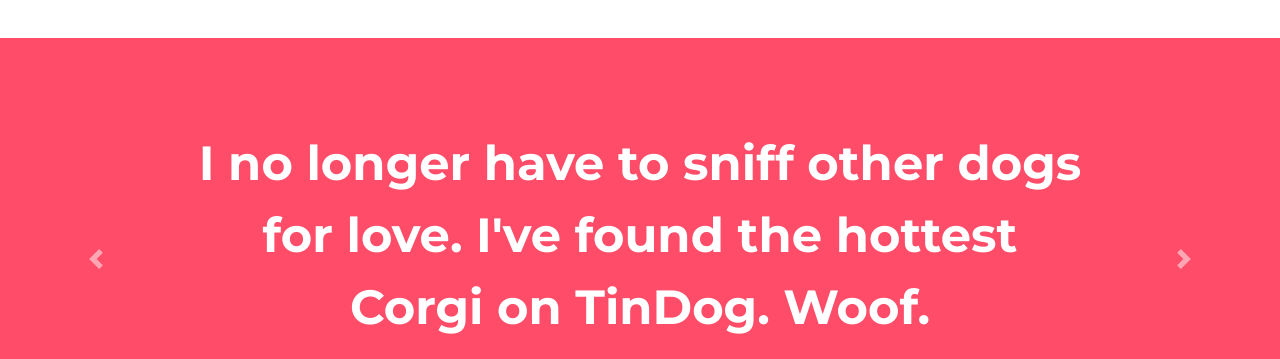
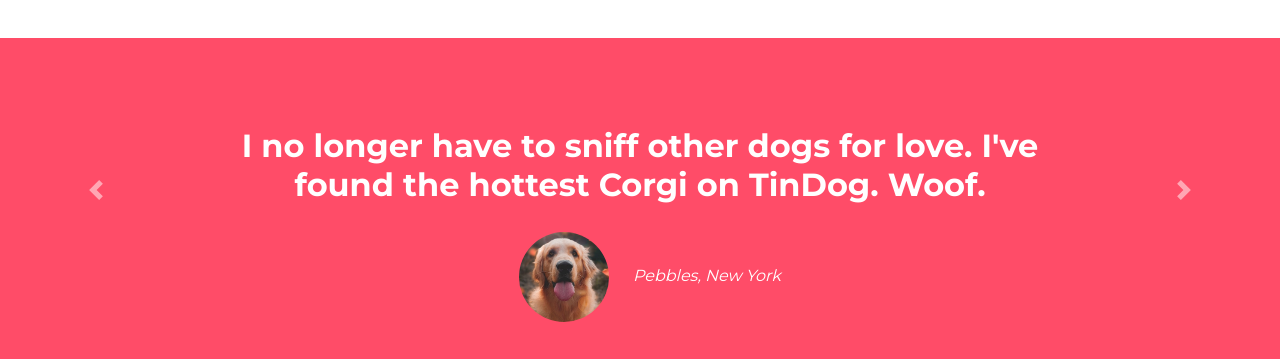
Before and after one commit to itsarvindhere/tindog, a plain HTML site: page index.html in a window 1280 px wide. Shown: the part 1060-1419 px from the top of the page. Drawn offline with nearby package versions, Linux system fonts and the light colour scheme.

Commit message:
Update index.html

```diff
--- a/index.html
+++ b/index.html
@@ -115,7 +115,7 @@
     <div id="testimonial-carousel" class="carousel slide" data-ride="false">
       <div class="carousel-inner">
         <div class="carousel-item active">
-          <h2 class="testmonial-text">I no longer have to sniff other dogs for love. I've found the hottest Corgi on TinDog. Woof.</h2>
+          <h2 class="testimonial-text">I no longer have to sniff other dogs for love. I've found the hottest Corgi on TinDog. Woof.</h2>
           <img class="testimonial-image" src="images/dog-img.jpg" alt="dog-profile">
           <em>Pebbles, New York</em>
         </div>
```
